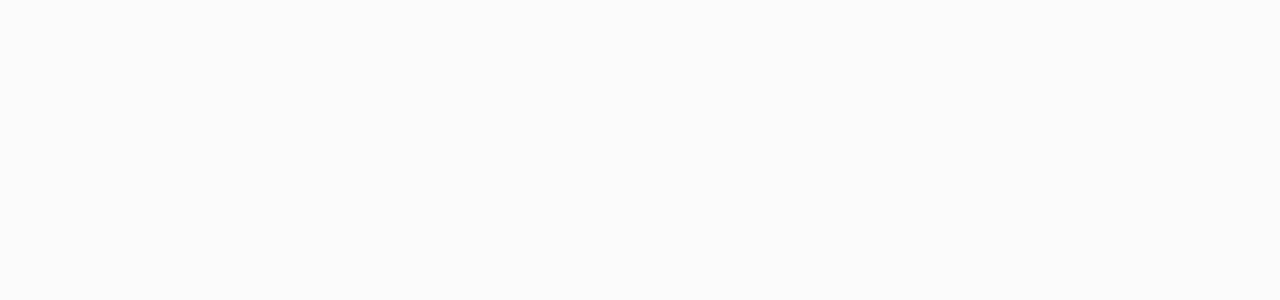
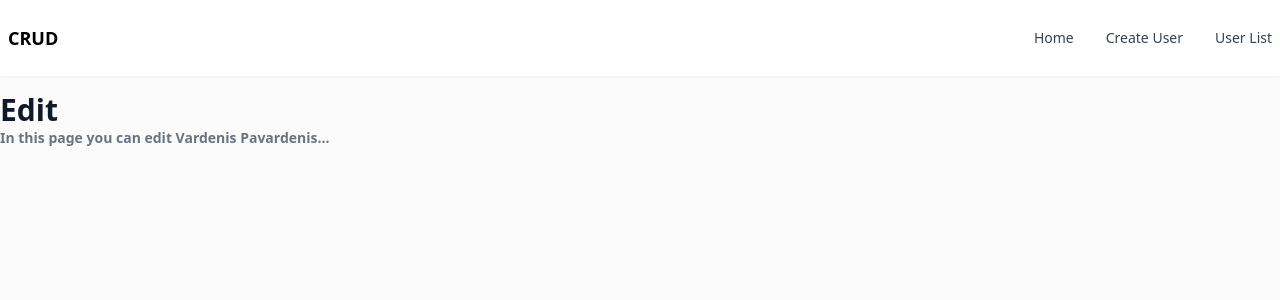
Before and after one commit to vDomas777/task, a Vue app: page /edit/0 in a window 1280 px wide. Before the commit this address had no page. Shown: the top 300 px of the page. Built offline with nearby package versions, Linux system fonts and the light colour scheme.

Commit message:
User edit carcass

```diff
--- a/src/components/tables/UserListTable/UserListTable.vue
+++ b/src/components/tables/UserListTable/UserListTable.vue
@@ -34,7 +34,7 @@
                         {{ user.address}}
                     </data-cell>
                     <data-cell>
-                        <edit-button title="Edit" />
+                        <edit-button title="Edit" :index="index" />
                     </data-cell>
                 </tr>
             </tbody>
--- a/src/components/tables/UserListTable/buttons/EditButton.vue
+++ b/src/components/tables/UserListTable/buttons/EditButton.vue
@@ -1,12 +1,14 @@
 <template>
-    <button class="inline-block px-4 py-1 text-xs font-medium leading-6 text-center text-white uppercase transition bg-black rounded shadow ripple waves-light hover:shadow-lg focus:outline-none hover:bg-black">
+
+    <router-link :to="'/edit/' + index" class="inline-block px-4 py-1 text-xs font-medium leading-6 text-center text-white uppercase transition bg-black rounded shadow ripple waves-light hover:shadow-lg focus:outline-none hover:bg-black">
         {{ title }}
-    </button>
+    </router-link>
 </template>
 <script>
 export default {
     props: {
-        title: String
+        title: String,
+        index: Number
     }
 }
 </script>
--- a/src/modules/users.js
+++ b/src/modules/users.js
@@ -19,6 +19,9 @@
     getUsers() {
         return list
     },
+    getUser(id) {
+        return list[id]
+    },
     addUser(data) {
         list.push(data)
     }
--- /dev/null
+++ b/src/pages/Edit.vue
@@ -0,0 +1,28 @@
+<template>
+    <default-layout>
+        <heading title="Edit" :subTitle="`In this page you can edit ${currentUser.firstName} ${currentUser.lastName}...`" />
+
+    </default-layout>
+</template>
+<script>
+import DefaultLayout from '@/layouts/DefaultLayout.vue'
+import Heading from '@/components/typography/Heading.vue'
+import User  from '@/modules/users'
+export default {
+    name: 'Edit',
+    components: {
+        DefaultLayout,
+        Heading,
+        User
+    },
+    data() {
+        return {
+            id: this.$route.params.id,
+            currentUser: []
+        }
+    },
+    mounted() {
+        this.currentUser = User.getUser(this.id)
+    }
+}
+</script>
--- a/src/routes.js
+++ b/src/routes.js
@@ -2,6 +2,7 @@
 import Home from './pages/Home.vue'
 import Create from './pages/Create.vue'
 import List from './pages/List.vue'
+import Edit from './pages/Edit.vue'
 
 const routes = [
     {
@@ -18,6 +19,11 @@
         name: 'List',
         path: '/list',
         component: List
+    },
+    {
+        name: 'Edit',
+        path: '/edit/:id',
+        component: Edit
     }
 ];
 
```
